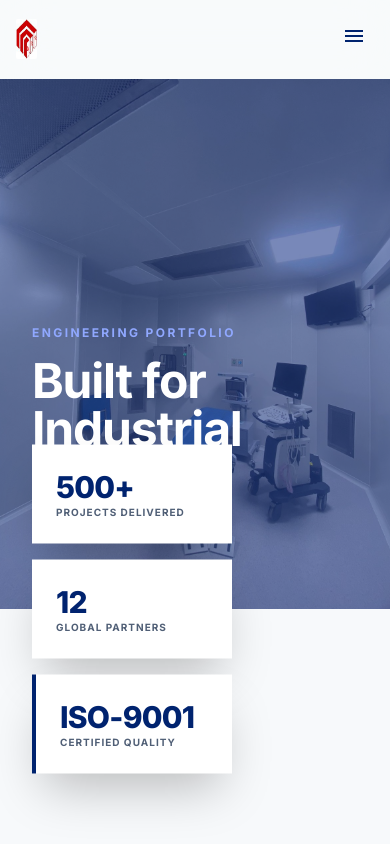
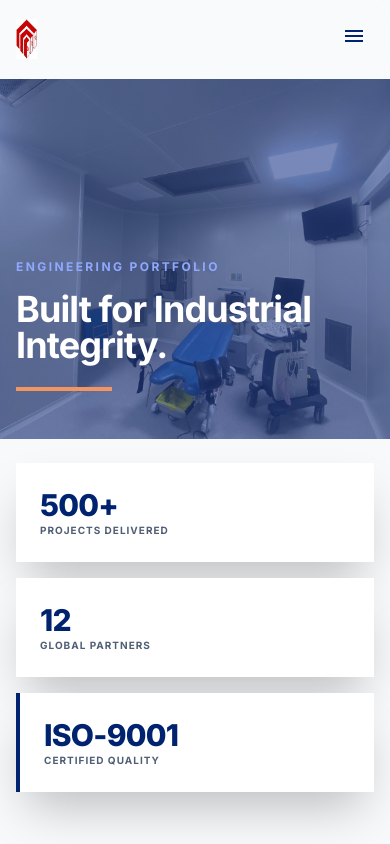
Before and after one commit to alfanafandi/bahana_totalindo, a Next.js app: page /portfolio in a window 390 px wide. Shown: the top 844 px of the page. Built offline with nearby package versions, Linux system fonts and the light colour scheme.

Commit message:
fix(layout): resolve text overflows and stats card overlap on mobile viewports

```diff
--- a/src/app/about/page.tsx
+++ b/src/app/about/page.tsx
@@ -13,13 +13,13 @@ export default async function AboutPage() {
       <Navbar />
       <main className="min-h-screen font-inter">
         {/* Hero Section */}
-        <section className="relative h-[707px] flex items-center overflow-hidden bg-primary">
+        <section className="relative h-[450px] sm:h-[707px] flex items-center overflow-hidden bg-primary">
           <div className="absolute inset-0 z-0 bg-primary">
             <img alt="Industrial Construction Site" className="w-full h-full object-cover object-top opacity-50 mix-blend-multiply" src="/assets/portofolio/img337.jpg"/>
           </div>
-          <div className="container mx-auto px-8 relative z-10">
+          <div className="container mx-auto px-4 sm:px-8 relative z-10">
             <div className="max-w-4xl space-y-6">
-              <h2 className="text-6xl md:text-8xl font-extrabold text-white leading-none tracking-tighter">INTEGRITAS<br/>STRUKTURAL.</h2>
+              <h2 className="text-4xl sm:text-6xl md:text-8xl font-extrabold text-white leading-none tracking-tighter">INTEGRITAS<br/>STRUKTURAL.</h2>
               <p className="text-xl text-primary-fixed-dim max-w-2xl font-light leading-relaxed">
                 PT. Bahana Totalindo Teknik menghadirkan solusi rekayasa dan konstruksi dengan tingkat presisi tinggi untuk lanskap industri Indonesia. Kami membangun fondasi untuk masa depan.
               </p>
--- a/src/app/contact/page.tsx
+++ b/src/app/contact/page.tsx
@@ -8,17 +8,17 @@ export default function ContactPage() {
 
       <main className="min-h-screen">
         {/* Hero Section / Context Header */}
-        <section className="bg-primary-container text-white py-24 px-8 relative overflow-hidden">
+        <section className="bg-primary-container text-white py-16 sm:py-24 px-4 sm:px-8 relative overflow-hidden">
           <div className="absolute inset-0 opacity-20 bg-[url('/assets/portofolio/img336.jpg')] bg-cover bg-top" data-alt="close up of industrial architectural blueprints with professional engineering tools and drafting compass on a clean desk"></div>
           <div className="relative z-10 max-w-6xl mx-auto">
             <p className="uppercase tracking-widest text-on-primary-container font-bold text-sm mb-4">Inquiry &amp; Consultation</p>
-            <h2 className="text-5xl md:text-7xl font-bold tracking-tighter leading-none mb-6">Build the Future <br/>With Precision.</h2>
+            <h2 className="text-4xl sm:text-5xl md:text-7xl font-bold tracking-tighter leading-none mb-6">Build the Future <br/>With Precision.</h2>
             <div className="w-24 h-2 bg-on-tertiary-container mb-8"></div>
           </div>
         </section>
 
         {/* Main Content Canvas */}
-        <section className="max-w-7xl mx-auto px-8 -mt-16 relative z-20 pb-24">
+        <section className="max-w-7xl mx-auto px-4 sm:px-8 -mt-12 sm:-mt-16 relative z-20 pb-24">
           <div className="grid grid-cols-1 lg:grid-cols-12 gap-0 shadow-2xl overflow-hidden rounded-lg">
             {/* Contact Form Section */}
             <div className="lg:col-span-7 bg-surface-container-lowest p-8 md:p-16">
--- a/src/app/legality/page.tsx
+++ b/src/app/legality/page.tsx
@@ -20,7 +20,7 @@ export default function LegalityPage() {
           <div className="relative z-10 max-w-7xl mx-auto px-6 w-full">
             <div className="max-w-3xl">
               <span className="inline-block px-3 py-1 bg-primary-container text-white text-[10px] tracking-[0.3em] font-bold uppercase mb-6 rounded-sm">Regulatory Compliance</span>
-              <h2 className="text-5xl md:text-7xl font-extrabold text-white leading-[1.1] tracking-tight mb-6">LEGALITAS &amp; SERTIFIKASI</h2>
+              <h2 className="text-4xl sm:text-5xl md:text-7xl font-extrabold text-white leading-[1.1] tracking-tight mb-6">LEGALITAS &amp; SERTIFIKASI</h2>
               <p className="text-xl text-primary-fixed-dim font-light leading-relaxed max-w-2xl border-l-4 border-primary-container pl-6">
                 Menjamin integritas operasional dan standar kualitas tinggi melalui kepatuhan hukum yang menyeluruh serta sertifikasi internasional.
               </p>
--- a/src/app/page.tsx
+++ b/src/app/page.tsx
@@ -29,7 +29,7 @@ export default async function Home() {
               <span className="inline-block bg-primary-container text-on-primary-container px-4 py-1 text-xs font-black tracking-[0.2em] uppercase mb-6 rounded-sm">
                 Kontraktor Sipil Terkemuka
               </span>
-              <h2 className="text-5xl md:text-8xl font-black text-white leading-[1.1] tracking-tighter mb-8">
+              <h2 className="text-4xl sm:text-6xl md:text-8xl font-black text-white leading-[1.1] tracking-tighter mb-8">
                 Keunggulan Teknik. <br />
                 <span className="text-secondary-fixed">
                   Membangun Masa Depan.
--- a/src/app/portfolio/page.tsx
+++ b/src/app/portfolio/page.tsx
@@ -26,7 +26,7 @@ export default async function PortfolioPage({ searchParams }: PageProps) {
 
       <main className="min-h-screen pb-24 font-inter">
         {/* Hero Section */}
-        <section className="relative h-[530px] flex items-end px-8 pb-20 overflow-hidden bg-primary-container">
+        <section className="relative h-[360px] sm:h-[530px] flex items-end px-4 sm:px-8 pb-12 sm:pb-20 overflow-hidden bg-primary-container">
           <div className="absolute inset-0 z-0">
             <img
               className="w-full h-full object-cover opacity-40 mix-blend-overlay"
@@ -36,22 +36,22 @@ export default async function PortfolioPage({ searchParams }: PageProps) {
           </div>
           <div className="relative z-10 max-w-4xl">
             <p className="text-xs font-bold uppercase tracking-[0.2em] text-on-primary-container mb-4">Engineering Portfolio</p>
-            <h1 className="text-white font-headline text-5xl md:text-7xl font-bold tracking-tight leading-none mb-6">Built for Industrial Integrity.</h1>
+            <h1 className="text-white font-headline text-4xl sm:text-5xl md:text-7xl font-bold tracking-tight leading-none mb-6">Built for Industrial Integrity.</h1>
             <div className="h-1 w-24 bg-on-tertiary-container"></div>
           </div>
         </section>
 
         {/* Filter / Stats Bar */}
-        <section className="px-8 -translate-y-1/2 flex flex-wrap gap-4 z-20 relative">
-          <div className="bg-surface-container-lowest p-6 flex flex-col items-start min-w-[200px] shadow-2xl">
+        <section className="px-4 sm:px-8 mt-6 sm:-mt-16 flex flex-col sm:flex-row gap-4 z-20 relative">
+          <div className="bg-surface-container-lowest p-6 flex flex-col items-start w-full sm:w-auto sm:flex-1 shadow-2xl">
             <span className="text-primary font-headline text-3xl font-extrabold tracking-tight">500+</span>
             <span className="text-secondary text-[10px] font-bold uppercase tracking-widest">Projects Delivered</span>
           </div>
-          <div className="bg-surface-container-lowest p-6 flex flex-col items-start min-w-[200px] shadow-2xl">
+          <div className="bg-surface-container-lowest p-6 flex flex-col items-start w-full sm:w-auto sm:flex-1 shadow-2xl">
             <span className="text-primary font-headline text-3xl font-extrabold tracking-tight">12</span>
             <span className="text-secondary text-[10px] font-bold uppercase tracking-widest">Global Partners</span>
           </div>
-          <div className="bg-surface-container-lowest p-6 flex flex-col items-start min-w-[200px] shadow-2xl border-l-4 border-primary">
+          <div className="bg-surface-container-lowest p-6 flex flex-col items-start w-full sm:w-auto sm:flex-1 shadow-2xl border-l-4 border-primary">
             <span className="text-primary font-headline text-3xl font-extrabold tracking-tight">ISO-9001</span>
             <span className="text-secondary text-[10px] font-bold uppercase tracking-widest">Certified Quality</span>
           </div>
--- a/src/app/services/page.tsx
+++ b/src/app/services/page.tsx
@@ -15,7 +15,7 @@ export default async function ServicesPage() {
       <main className="max-w-7xl mx-auto px-6 md:px-12 py-16 font-inter">
         <header className="mb-24">
           <div className="inline-block px-3 py-1 bg-secondary-container text-on-secondary-container text-[10px] font-bold tracking-[0.2em] uppercase rounded-full mb-6">Industrial Precision</div>
-          <h1 className="text-6xl md:text-8xl font-black tracking-tighter text-primary leading-none mb-8">
+          <h1 className="text-4xl sm:text-6xl md:text-8xl font-black tracking-tighter text-primary leading-none mb-8">
               ENGINEERING<br/>
               EXCELLENCE.
           </h1>
```
